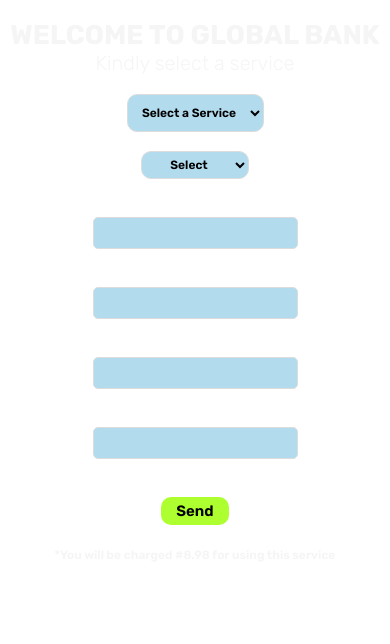
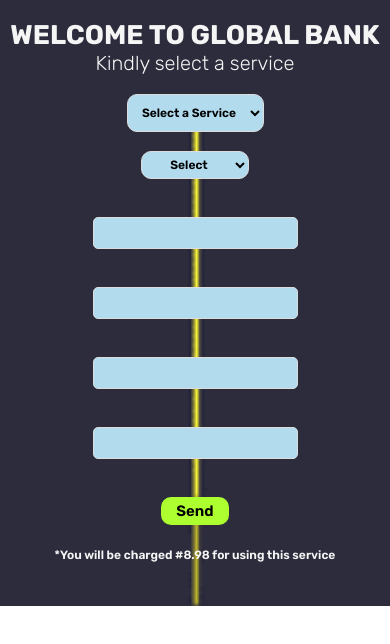
Before and after one commit to flowersfrompluto/Ussd_clone, a plain HTML site: page index.html in a window 390 px wide. Drawn offline with Linux system fonts and the light colour scheme; the site is published under a folder, as on GitHub Pages, so addresses that start at the root find nothing.

Commit message:
Version 1.1

```diff
--- a/css/stylesheet.css
+++ b/css/stylesheet.css
@@ -55,7 +55,7 @@
 /* MEDIA QUERY */
 
 @media (max-width: 768px){
-    .home {width: 100%; display: block; align-items: center; padding-bottom: 43px; background-repeat: no-repeat; background-position: center center; justify-content: space-between; text-align: center; background-image: url(/IMG/6.gif); background-size: cover; color: whitesmoke; background-attachment: fixed;}
+    .home {width: 100%; display: block; align-items: center; padding-bottom: 43px; background-repeat: no-repeat; background-position: center center; justify-content: space-between; text-align: center; background-image: url(../IMG/6.gif); background-size: cover; color: whitesmoke; background-attachment: fixed;}
     .home .bank h1 {font-size: 35px;}
     .home .text1 {text-decoration: none;}
     #services h2 {font-weight: 200; font-size: 25px;}
```
